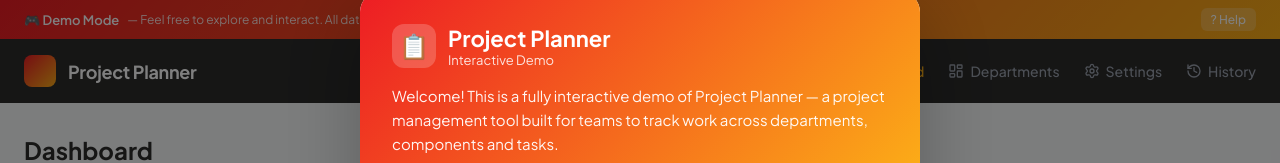
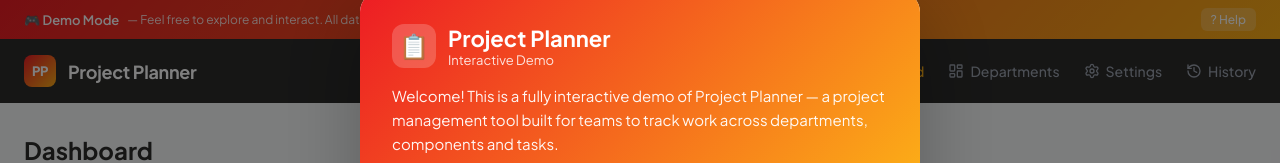
Before and after one commit to leclueleach/project-planner-demo, a React (Vite) app: page / in a window 1280 px wide. Shown: the top 163 px of the page. Built offline with nearby package versions, Linux system fonts and the light colour scheme; no server answers; the database is empty.

Commit message:
Update Layout.tsx

```diff
--- a/src/components/Layout.tsx
+++ b/src/components/Layout.tsx
@@ -142,7 +142,7 @@ export default function Layout() {
       {/* Nav */}
       <nav className="nav">
         <div className="nav-brand">
-          <div className="nav-logo" />
+          <div className="nav-logo" style={{ display: 'flex', alignItems: 'center', justifyContent: 'center', fontSize: '13px', fontWeight: '800', color: 'white', letterSpacing: '-0.5px' }}>PP</div>
           <span className="nav-title">Project Planner</span>
         </div>
         <div className="nav-links">
```
